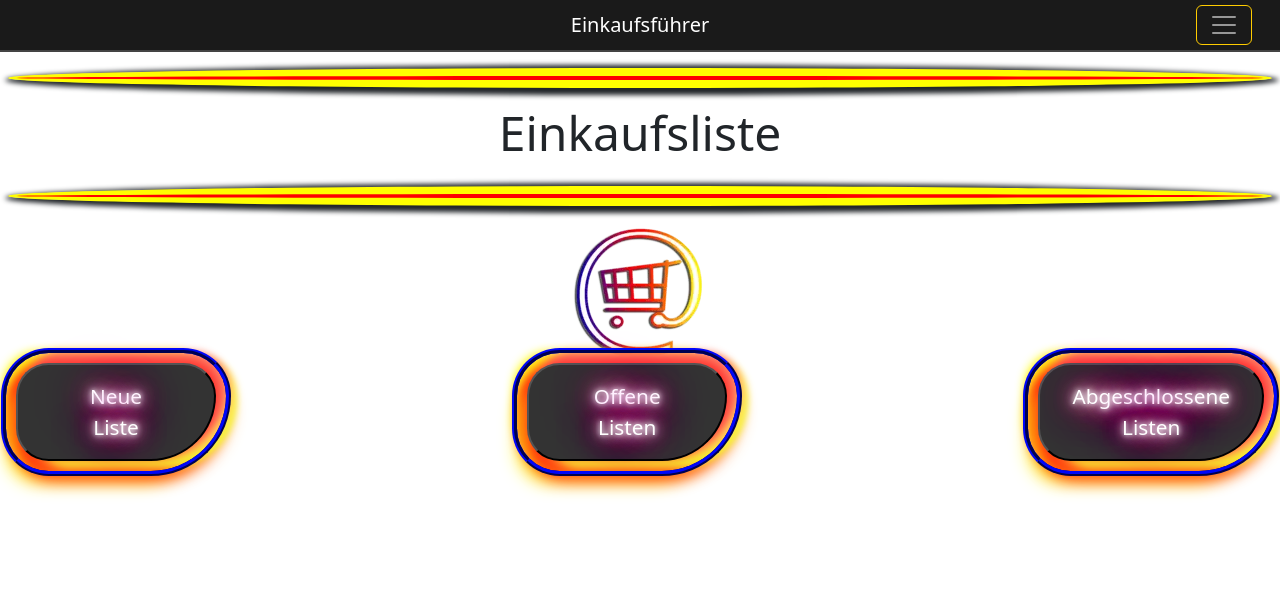
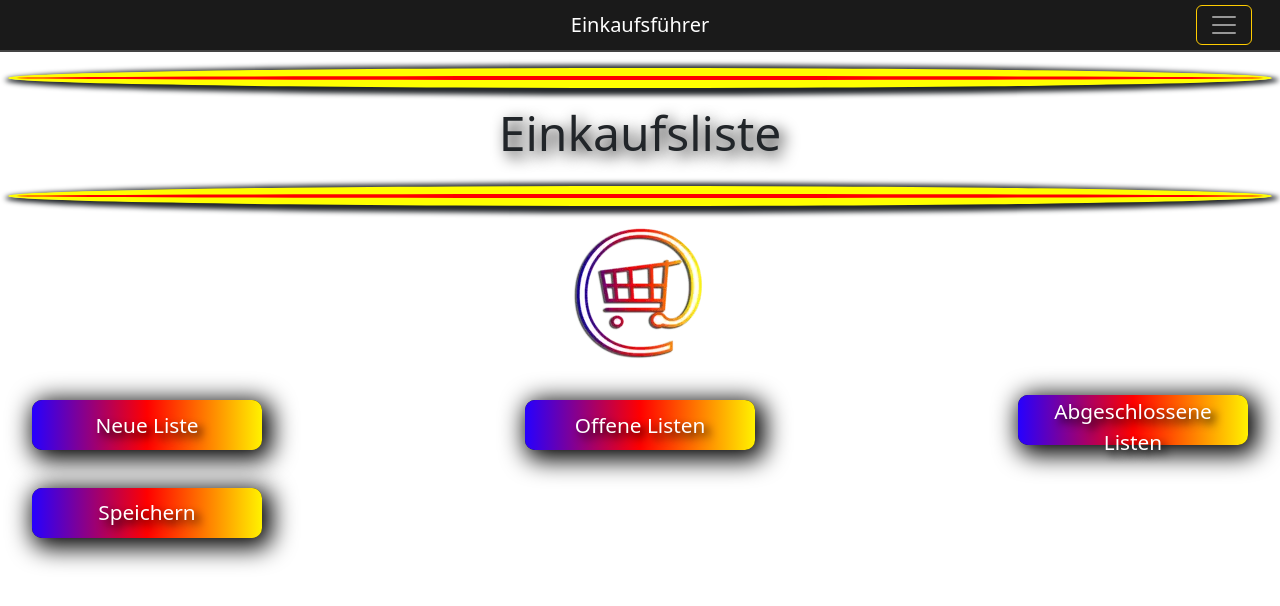
Before and after one commit to SpikeakaChris/todoApp, an Angular app in the folder todoApp/: page / in a window 1280 px wide. Shown: the top 606 px of the page. Built offline with nearby package versions, Linux system fonts and the light colour scheme.

Commit message:
information angelegt

```diff
--- a/todoApp/src/app/app.html
+++ b/todoApp/src/app/app.html
@@ -1,3 +1,4 @@
 <app-navbar></app-navbar>
 <app-header></app-header>
 <app-mainnav></app-mainnav>
+<app-information></app-information>
--- a/todoApp/src/app/app.ts
+++ b/todoApp/src/app/app.ts
@@ -2,10 +2,11 @@ import { Component, signal } from '@angular/core';
 import { Header,} from './header/header';
 import { Navbar } from './navbar/navbar';
 import { Mainnav } from './mainnav/mainnav';
+import { Information } from "./information/information";
 
 @Component({
   selector: 'app-root',
-  imports: [Header, Navbar, Mainnav],
+  imports: [Header, Navbar, Mainnav, Information],
   templateUrl: './app.html',
   styleUrl: './app.css'
 })
--- a/todoApp/src/app/header/header.css
+++ b/todoApp/src/app/header/header.css
@@ -15,4 +15,5 @@ hr {
 }
 .content-container {
     align-items: center;
+    text-shadow: 5px 5px 15px black;
 }
--- /dev/null
+++ b/todoApp/src/app/information/information.css
@@ -0,0 +1,5 @@
+:host {
+    display: flex;
+    justify-content: center;
+    align-items: center;
+}
--- /dev/null
+++ b/todoApp/src/app/information/information.html
@@ -0,0 +1,3 @@
+<div class="content-container">
+    <app-buttons [btntext]="'Speichern'"></app-buttons>
+</div>
--- a/todoApp/src/app/shared/components/buttons/buttons.css
+++ b/todoApp/src/app/shared/components/buttons/buttons.css
@@ -1,35 +1,65 @@
-.mainbuttons {
-    padding: 1rem 2rem;
+.mainbutton {
+    width: 230px;
+    height: 50px;
+    border: none;
+    outline: none;
     font-size: 1.3rem;
-    min-width: 200px;
-    white-space: pre-line;
-    background-image: linear-gradient(45deg);
-    -webkit-box-shadow: 4px -4px 15px 0px #FF1F1F,
-    12px -11px 7px 0px #FF9376,
-    20px -5px 7px 0px #FFE264,
-    20px 6px 7px 0px #F6FF33,
-    13px 12px 17px 0px #FF9527,
-    2px 17px 17px 0px #FF0000,
-    -9px 21px 18px 0px #FFF212,
-    -9px 6px 11px 0px #FF0808,
-    -11px -9px 11px 0px #FFFA17,
-    -11px -9px 11px 0px #FFFA17,
-    5px 5px 15px 5px rgba(0,0,0,0);
-    box-shadow: 4px -4px 15px 0px #FF1F1F,
-    12px -11px 7px 0px #FF9376,
-    20px -5px 7px 0px #FFE264,
-    20px 6px 7px 0px #F6FF33,
-    13px 12px 17px 0px #FF9527,
-    2px 17px 17px 0px #FF0000,
-    -9px 21px 18px 0px #FFF212,
-    -9px 6px 11px 0px #FF0808,
-    -11px -9px 11px 0px #FFFA17,
-    -11px -9px 11px 0px #FFFA17,
-    5px 5px 15px 5px rgba(0,0,0,0);
-    text-shadow: #FFF 0px 0px 5px, #FFF 0px 0px 10px, #FFF 0px 0px 15px, #FF2D95 0px 0px 20px, #FF2D95 0px 0px 30px, #FF2D95 0px 0px 40px, #FF2D95 0px 0px 50px, #FF2D95 0px 0px 75px, 2px 2px 2px rgba(206,89,55,0);
-    color: #FFFFFF;
-    background: #333333;
-    border-radius: 40px 40px 80px 40px;
-    outline: 5px ridge #0004A4;
-    outline-offset: 10px;
+    color: #fff;
+    background: #111;
+    cursor: pointer;
+    position: relative;
+    z-index: 0;
+    border-radius: 10px;
+    box-shadow: 5px 5px 25px 5px #000;
+    text-shadow: 5px 5px 8px black;
+    margin-top: 2rem;
+    margin-left: 1rem;
+    margin-right: 1rem;
 }
+
+.mainbutton:before {
+    content: '';
+    background: linear-gradient(45deg, #ff0000, #ff7300, #fffb00, #48ff00, #00ffd5, #002bff, #7a00ff, #ff00c8, #ff0000);
+    position: absolute;
+    top: -2px;
+    left:-2px;
+    background-size: 400%;
+    z-index: -1;
+    filter: blur(5px);
+    width: calc(100% + 4px);
+    height: calc(100% + 4px);
+    animation: glowing 20s linear infinite;
+    opacity: 0;
+    transition: opacity .3s ease-in-out;
+    border-radius: 10px;
+}
+
+.mainbutton:active {
+    color: #000;
+}
+
+.mainbutton:active:after {
+    background: transparent;
+}
+
+.mainbutton:hover:before {
+    opacity: 1;
+}
+
+.mainbutton:after {
+    z-index: -1;
+    content: '';
+    position: absolute;
+    width: 100%;
+    height: 100%;
+    background: linear-gradient(90deg, #2600ff, red, #fff200);
+    left: 0;
+    top: 0;
+    border-radius: 10px;
+}
+
+@keyframes glowing {
+    0% { background-position: 0 0; }
+    50% { background-position: 400% 0; }
+    100% { background-position: 0 0; }
+}
--- a/todoApp/src/app/shared/components/buttons/buttons.html
+++ b/todoApp/src/app/shared/components/buttons/buttons.html
@@ -1 +1 @@
-<button class="mainbuttons">{{ btntext() }}</button>
+<button class="mainbutton" type="button">{{ btntext() }}</button>
```
Also changed, not shown: todoApp/src/app/information/information.ts (added, +12 -0 lines), 1 other file (tests, documents, lock files or other folders).
